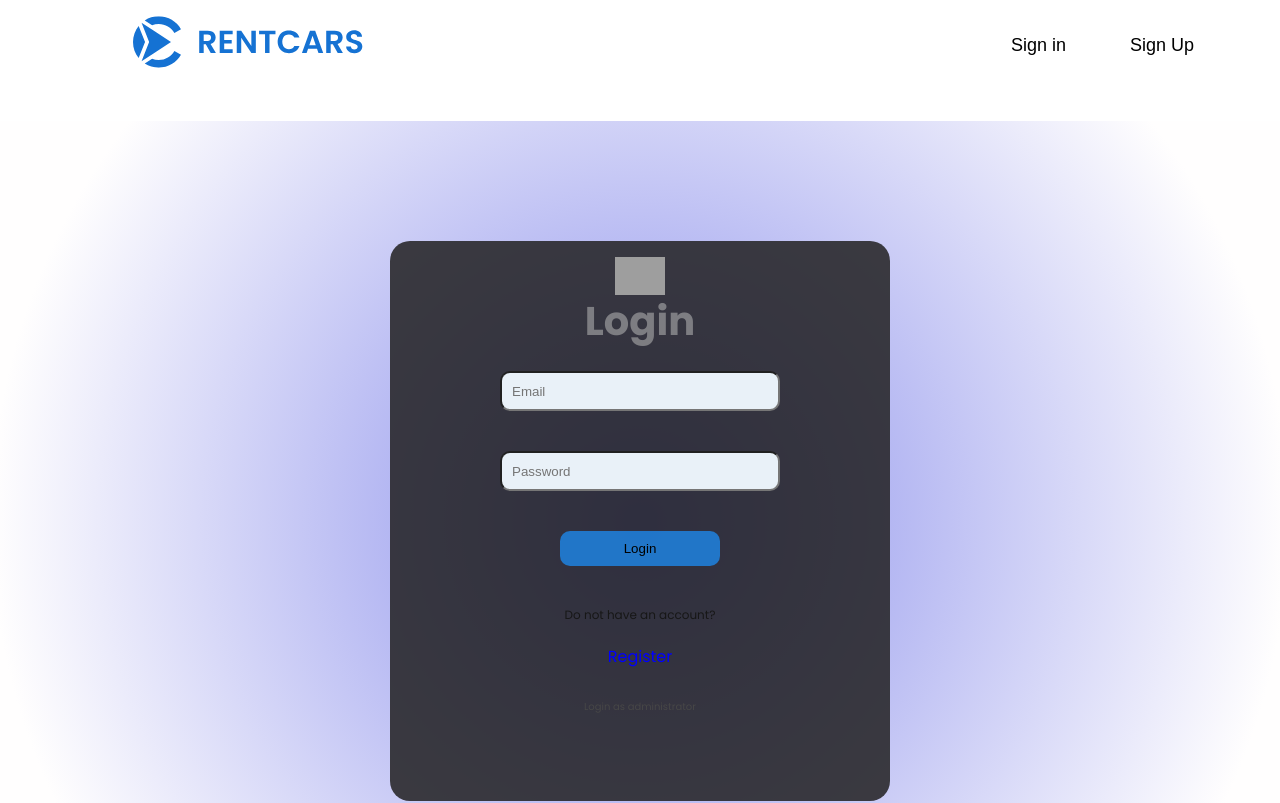
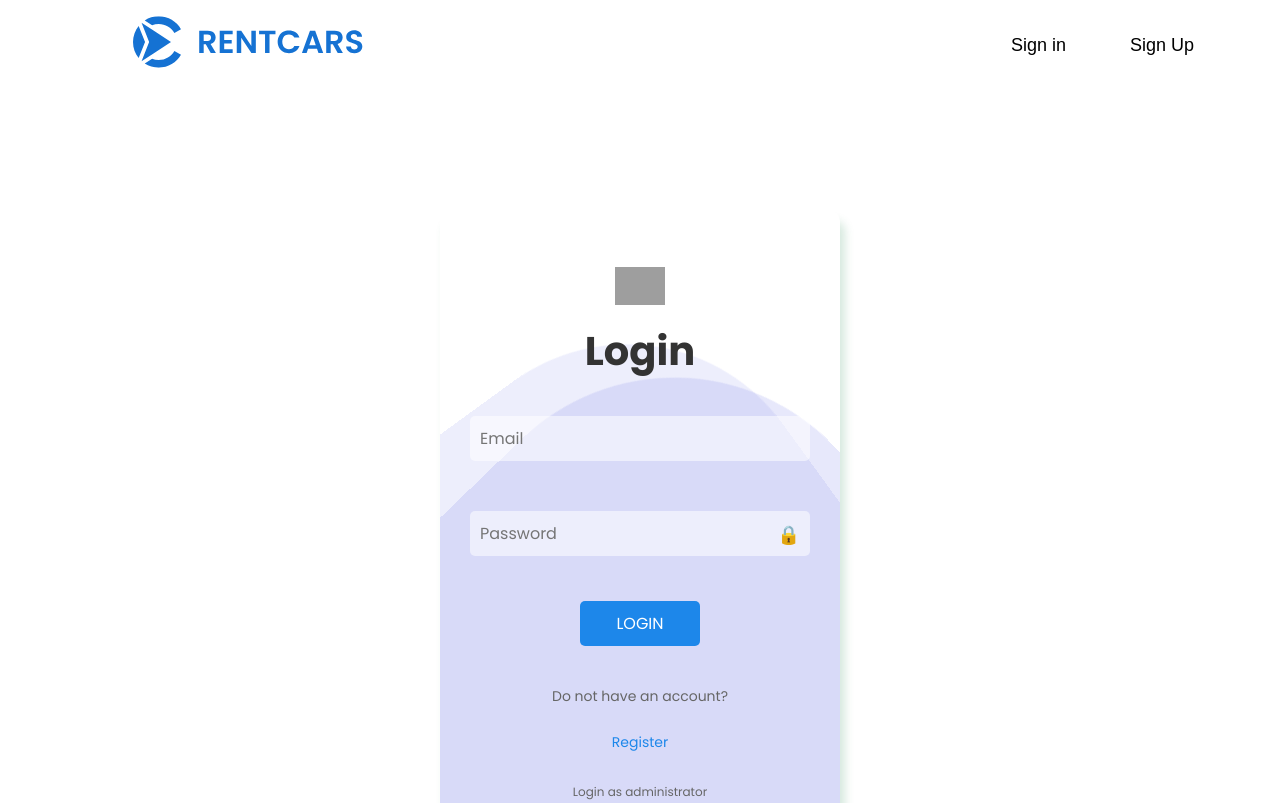
Before and after one commit to sreyas-sc/CarRental-FrontEnd, a Next.js app: page /Auth/Login in a window 1280 px wide. Shown: the top 803 px of the page. Built offline with nearby package versions, Linux system fonts and the light colour scheme; grey boxes are pictures that could not be loaded; what apollo-upload-client would draw is missing.

Commit message:
login page fix

```diff
--- a/package.json
+++ b/package.json
@@ -31,7 +31,9 @@
     "react": "^18",
     "react-dom": "^18",
     "react-icons": "^5.3.0",
+    "react-slick": "^0.30.2",
     "recharts": "^2.13.0",
+    "slick-carousel": "^1.8.1",
     "sweetalert2": "^11.14.1",
     "tailwindcss": "^3.4.13",
     "typesense": "^1.8.2",
@@ -45,6 +47,7 @@
     "@types/node": "^20",
     "@types/react": "^18",
     "@types/react-dom": "^18",
+    "@types/react-slick": "^0.23.13",
     "eslint": "^8",
     "eslint-config-next": "14.2.13",
     "typescript": "^5"
--- a/src/app/Admin/AdminLogin/admin-login.module.css
+++ b/src/app/Admin/AdminLogin/admin-login.module.css
@@ -1,41 +1,86 @@
 .login {
-    position: relative; /* Necessary to position the ::before pseudo-element */
+  position: relative;
   width: 100%;
-    height: 100vh; /* Full viewport height */
-    background-color: #051C34; /* Fallback background color */
-    background-image: url('/banners/backgroundbmw2.png'); /* Path to your background image */
-    background-size: contain; /* Control image size */
-    background-position: center; /* Center the image */
-    background-repeat: no-repeat; /* No repeat */
-    display: flex; /* For inner content alignment */
-    justify-content: center; /* Center content horizontally */
-    align-items: center; /* Center content vertically */
-    z-index: 1; /* Ensure the element is below the mask */
+  height: 100vh;
+  background-size: contain;
+  background-position: center;
+  background-repeat: no-repeat;
+  display: flex;
+  justify-content: center;
+  align-items: center;
+  z-index: 1;
+  overflow: hidden;
 }
 
 .login::before {
-    content: ''; /* Required to create the pseudo-element */
-    position: absolute; /* Absolute position to cover the entire container */
+  content: '';
+  position: absolute;
   top: 0;
   left: 0;
   right: 0;
   bottom: 0;
-    z-index: -1; /* Place the mask below the content but above the background */
-    pointer-events: none; /* Ensure the mask doesn't interfere with clicking */
+  z-index: -1;
+  pointer-events: none;
 }
 
-
-  .loginform{
-    width: 500px;
+.loginform {
+  width: 400px;
+  min-height: 400px;
   height: 70%;
-    background-color: rgba(30, 29, 29, 0.836);
-    border-radius: 20px;
+  background-color: rgb(108, 108, 108);
+  /* background-color: rgba(30, 29, 29, 0.836); */
+  background-color: white;
+  border-radius: 10px;
+  padding: 40px 30px 30px 30px;
+  position: relative;
+  box-shadow: 5px 10px 10px rgba(46, 139, 87, 0.2);
+  position: relative;
   display: flex;
   flex-direction: column;
   align-items: center;
+  z-index: 1;
+  overflow: hidden;
 }
 
-  .cardcarimagecontainer{
+/* Wave animations */
+.loginform::before,
+.loginform::after {
+  content: '';
+  position: absolute;
+  width: 550px;
+  height: 550px;
+  border-top-left-radius: 40%;
+  border-top-right-radius: 45%;
+  border-bottom-left-radius: 35%;
+  border-bottom-right-radius: 40%;
+  z-index: -1;
+  pointer-events: none;
+}
+
+.loginform::before {
+  left: -25%;
+  bottom: 0;
+  top: 30%;
+  background-color: rgba(134, 139, 235, 0.15); /* Reduced opacity for dark theme */
+  animation: wawes 4s infinite linear;
+  transform-origin: 50% 48%;
+}
+
+.loginform::after {
+  right: -25%;
+  bottom: 0;
+  top: 30%;
+  background-color: rgba(134, 139, 235, 0.2); /* Changed to match your button color */
+  animation: wawes 5s infinite;
+  transform-origin: 50% 52%;
+}
+
+@keyframes wawes {
+  from { transform: rotate(0deg); }
+  to { transform: rotate(360deg); }
+}
+
+.cardcarimagecontainer {
   width: 50px;
   height: 50px;
   display: flex;
@@ -43,65 +88,94 @@
   align-items: center;
   justify-content: center;
 }
-  .logintext{
+
+.logintext {
   margin-top: 10px;
   font-size: 25px;
   font-weight: 800;
-    color: #b2b2b393;
+  color: #282e8593;
 }
-.inputfields{
-  margin-top: 20px;
+
+.inputfields {
+  width: 100%;
   display: flex;
   flex-direction: column;
-  gap: 40px;
-  width: 80%;
+  gap: 20px;
   align-items: center;
 }
 
-.emailinput{
-  width: 70%;
-  height: 40px;
-  color: black;
-  background-color: rgba(240, 248, 255, 0.966);
-  border-radius: 10px;
+.emailinput,
+.passwordinput {
+  font-family: inherit;
+  display: block;
+  border-radius: 5px;
+  font-size: 16px;
+  background: rgba(255, 255, 255, 0.53);
+  width: 100%;
+  border: none;
+  /* border: 1px solid #ddd; */
   padding: 10px;
+  margin: 15px 0;
+  color: rgb(134, 139, 235);
+}
+
+.passwordinputcontainer {
+  position: relative;
+  width: 100%;
+}
+
+.passwordinput {
+  width: 100%;
+  padding-right: 40px; /* Add space for the eye icon */
+}
+
+.togglePassword {
+  position: absolute;
+  right: 10px;
+  top: 50%;
+  transform: translateY(-50%);
+  cursor: pointer;
+  font-size: 18px; /* Adjust the size of the eye icon */
 }
 
 
-.passwordinput{
-  width: 70%;
-  height: 40px;
-  background-color: rgba(240, 248, 255, 0.966);
-  color: black;
-  border-radius: 10px;
-  padding: 10px;
+.loginbutton {
+  font-family: inherit;
+  cursor: pointer;
+  color: #fff;
+  font-size: 16px;
+  text-transform: uppercase;
+  width: 120px;
+  border: 0;
+  padding: 10px 0;
+  margin-top: 10px;
+  border-radius: 5px;
+  background-color: rgb(29, 135, 234);
+  transition: background-color 300ms;
 }
 
-.loginbutton{
-  width: 40%;
-  padding: 10px 30px;
-  border-radius: 10px;
-  cursor: pointer;
-  background-color: rgb(29, 135, 234, 0.8);
-  border: none;
+.loginbutton:hover {
+  background-color: rgb(25, 118, 204);
 }
-.loginbutton:hover{
-  background-color: rgb(29, 135, 234);
+.registertext {
+  font-size: 12px;
+  color: #b2b2b393;
 }
 
-.registertext{
-  font-size: 12px;
-}
-
-.registerlink{
+.registerlink {
   margin-top: -20px;
-  color: blue;
+  color: rgb(29, 135, 234);
   cursor: pointer;
 }
 
-.isadmin{
+.isadmin {
   font-size: 10px;
   margin-top: -10px;
   color: rgb(71, 71, 71);
   cursor: pointer;
 }
+
+.registerlink:hover,
+.isadmin:hover {
+  text-decoration: underline;
+}
--- a/src/app/Admin/DashBoard/admin-dashboard.module.css
+++ b/src/app/Admin/DashBoard/admin-dashboard.module.css
@@ -17,7 +17,7 @@
     display: flex;
     flex-direction: column;
     position: relative;
-    border: 1px solid rgba(20, 114, 222, 0.429);
+    /* border: 1px solid rgba(20, 114, 222, 0.429); */
     border-radius: 30px;
     margin-left: 10px;
     margin-top: 10px;
@@ -30,6 +30,7 @@
     /* display: none; */
     width: 1px;
     border-color:transparent ;
+    background-color: transparent;
     /* box-shadow: none; */
     /* border: none; */
 
@@ -43,7 +44,7 @@
 .toggleButton {
     position: absolute;
     top: 0px;
-    right: -25px;
+    /* right: 25px; */
     background-color: #34373B;
     color: white;
     border: none;
--- a/src/app/Auth/Login/login-page.module.css
+++ b/src/app/Auth/Login/login-page.module.css
@@ -1,42 +1,78 @@
 .login {
   position: relative;
   width: 100%;
-    height: 100vh; /* Full viewport height */
-    background: rgb(134,139,235);
-    background: radial-gradient(circle, rgba(134,139,235,1) 0%, rgba(255,254,254,1) 86%);
-    background-size: contain; /* Control image size */
-    background-position: center; /* Center the image */
-    background-repeat: no-repeat; /* No repeat */
-    display: flex; /* For inner content alignment */
-    justify-content: center; /* Center content horizontally */
-    align-items: center; /* Center content vertically */
-    z-index: 1; /* Ensure the element is below the mask */
+  height: 100vh;
+  /* background: rgb(134,139,235); */
+  /* background: radial-gradient(circle, rgba(134,139,235,1) 0%, rgba(255,254,254,1) 86%); */
+  background-size: contain;
+  background-position: center;
+  background-repeat: no-repeat;
+  display: flex;
+  justify-content: center;
+  align-items: center;
 }
 
-  .login::before {
-    content: ''; /* Required to create the pseudo-element */
-    position: absolute; /* Absolute position to cover the entire container */
-    top: 0;
-    left: 0;
-    right: 0;
+.loginform {
+  width: 400px;
+  min-height: 400px; /* Fixed minimum height */
+  background-color: white;
+  border-radius: 10px;
+  padding: 40px 30px 30px 30px;
+  position: relative;
+  box-shadow: 5px 10px 10px rgba(46, 139, 87, 0.2);
+  display: flex;
+  flex-direction: column;
+  align-items: center;
+  z-index: 1; /* Ensure it's above the waves */
+  overflow: hidden; /* Contain waves within the form */
+}
+
+/* Wave animations */
+.loginform::before,
+.loginform::after {
+  content: '';
+  position: absolute;
+  width: 550px; /* Reduce size to fit inside the form */
+  height: 550px; /* Reduce size to fit inside the form */
+  border-top-left-radius: 40%;
+  border-top-right-radius: 45%;
+  border-bottom-left-radius: 35%;
+  border-bottom-right-radius: 40%;
+  z-index: -1;
+  pointer-events: none; /* Prevent interference with form interactions */
+}
+
+.loginform::before {
+  /* bottom: -25%; */
+  left: -25%;
   bottom: 0;
-    z-index: -1; /* Place the mask below the content but above the background */
-    pointer-events: none; /* Ensure the mask doesn't interfere with clicking */
+  /* top: 60; */
+  top: 30%;
+  background-color: rgba(134, 139, 235, 0.15); /* Adjust color */
+  animation: wawes 4s infinite linear;
+  transform-origin: 50% 48%;
+}
+
+.loginform::after {
+  right: -25%;
+  bottom: 0;
+  top: 30%;
+  background-color: rgba(134, 139, 235, 0.2); /* Adjust color */
+  animation: wawes 5s infinite;
+  transform-origin: 50% 52%;
+}
+
+@keyframes wawes {
+  from {
+    transform: rotate(0deg);
+  }
+  to {
+    transform: rotate(360deg);
+  }
 }
 
 
-  .loginform{
-    width: 500px;
-    height: 70%;
-    min-height: fit-content;
-    background-color: rgba(30, 29, 29, 0.836);
-    border-radius: 20px;
-    display: flex;
-    flex-direction: column;
-    align-items: center;
-  }
-
-  .cardcarimagecontainer{
+.cardcarimagecontainer {
   width: 50px;
   height: 50px;
   display: flex;
@@ -44,70 +80,104 @@
   align-items: center;
   justify-content: center;
 }
-  .logintext{
+
+.logintext {
   font-size: 40px;
   font-weight: 800;
-    color: #b2b2b393;
+  color: #333;
+  margin: 20px 0;
 }
-.inputfields{
-  margin-top: 20px;
+
+.inputfields {
+  width: 100%;
   display: flex;
   flex-direction: column;
-  gap: 40px;
-  width: 80%;
+  gap: 20px;
   align-items: center;
 }
 
-.error{
-  color: red;
-
+.emailinput,
+.passwordinput {
+  font-family: inherit;
+  display: block;
+  border-radius: 5px;
+  font-size: 16px;
+  background: rgba(255, 255, 255, 0.53);
+  width: 100%;
+  border: none;
+  /* border: 1px solid #ddd; */
+  padding: 10px;
+  margin: 15px 0;
+  color: rgb(134, 139, 235);
 }
 
-.emailinput{
-  width: 70%;
-  height: 40px;
-  color: black;
-  background-color: rgba(240, 248, 255, 0.966);
-  border-radius: 10px;
-  padding: 10px;
+.passwordinputcontainer {
+  position: relative;
+  width: 100%;
+}
+
+.passwordinput {
+  width: 100%;
+  padding-right: 40px; /* Add space for the eye icon */
+}
+
+.togglePassword {
+  position: absolute;
+  right: 10px;
+  top: 50%;
+  transform: translateY(-50%);
+  cursor: pointer;
+  font-size: 18px; /* Adjust the size of the eye icon */
 }
 
 
-.passwordinput{
-  width: 70%;
-  height: 40px;
-  background-color: rgba(240, 248, 255, 0.966);
-  color: black;
-  border-radius: 10px;
-  padding: 10px;
+.loginbutton {
+  font-family: inherit;
+  cursor: pointer;
+  color: #fff;
+  font-size: 16px;
+  text-transform: uppercase;
+  width: 120px;
+  border: 0;
+  padding: 10px 0;
+  margin-top: 10px;
+  border-radius: 5px;
+  background-color: rgb(29, 135, 234);
+  transition: background-color 300ms;
 }
 
-.loginbutton{
-  width: 40%;
-  padding: 10px 30px;
-  border-radius: 10px;
-  cursor: pointer;
-  background-color: rgb(29, 135, 234, 0.8);
-  border: none;
-}
-.loginbutton:hover{
-  background-color: rgb(29, 135, 234);
+.loginbutton:hover {
+  background-color: rgb(25, 118, 204);
 }
 
-.registertext{
-  font-size: 12px;
+.error {
+  color: #ff3333;
+  margin: 10px 0;
 }
 
-.registerlink{
-  margin-top: -20px;
-  color: blue;
-  cursor: pointer;
+.registertext {
+  font-size: 14px;
+  color: #666;
+  margin: 20px 0 5px 0;
 }
 
-.isadmin{
-  font-size: 10px;
-  margin-top: -10px;
-  color: rgb(71, 71, 71);
+.registerlink {
+  color: rgb(29, 135, 234);
   cursor: pointer;
-  margin-bottom: 20px;
+  font-size: 14px;
+  text-decoration: none;
 }
+
+.isadmin {
+  font-size: 12px;
+  color: #666;
+  cursor: pointer;
+  margin-top: 10px;
+  text-decoration: none;
+}
+
+/* Add hover effects for links */
+.registerlink:hover,
+.isadmin:hover {
+  text-decoration: underline;
+}
--- a/src/app/Auth/Login/page.tsx
+++ b/src/app/Auth/Login/page.tsx
@@ -1,4 +1,3 @@
-// Login.jsx
 'use client'
 import React, { useState } from 'react';
 import styles from './login-page.module.css';
@@ -7,7 +6,7 @@ import { useMutation } from '@apollo/client';
 import gql from 'graphql-tag';
 import Swal from 'sweetalert2';
 import Link from 'next/link';
-
+import { BiSolidHide } from "react-icons/bi";
 
 const LOGIN_USER = gql`
   mutation Login($email: String!, $password: String!) {
@@ -23,6 +22,8 @@ const LOGIN_USER = gql`
         state
         imageUrl
       }
+      status
+      message
     }
   }
 `;
@@ -30,29 +31,59 @@ const LOGIN_USER = gql`
 const Login = () => {
   const [email, setEmail] = useState('');
   const [password, setPassword] = useState('');
-  const [loginUser, { loading, error }] = useMutation(LOGIN_USER);
+  const [loginUser, { loading }] = useMutation(LOGIN_USER);
+  const [showPassword, setShowPassword] = useState(false); // Added state for toggling password visibility
+
 
   const handleLogin = async (e: any) => {
     e.preventDefault();
     try {
       const { data } = await loginUser({ variables: { email, password } });
+
+      if (data.login.status === 200) {
         // Store the token and user details in session storage
         sessionStorage.setItem('token', data.login.token);
         sessionStorage.setItem('user', JSON.stringify(data.login.user));
-      // Redirect or perform further actions upon successful login
+
         const userName = data.login.user.name;
-
-
         Swal.fire({
           icon: 'success',
           title: 'Login Successful',
           text: `Welcome back ${userName}`,
         }).then(() => {
-        // Redirect or perform further actions upon successful login
-        window.location.href = '/'; // Adjust the redirect path as needed
+          window.location.href = '/';
         });
-    } catch (err) {
-      console.error(err);
+      }
+    } catch (err: any) {
+      const errorStatus = err.graphQLErrors[0]?.extensions?.status || 500;
+      let errorMessage = 'An unexpected error occurred';
+      let errorTitle = 'Error';
+
+      switch (errorStatus) {
+        case 404:
+          errorTitle = 'User Not Found';
+          errorMessage = 'No user found with this email';
+          break;
+        case 422:
+          if (err.graphQLErrors[0]?.extensions?.passwordMismatch) {
+            errorTitle = 'Invalid Password';
+            errorMessage = 'The password you entered is incorrect';
+          } else {
+            errorTitle = 'Validation Error';
+            errorMessage = err.graphQLErrors[0]?.extensions?.validationError || 'Please check your input';
+          }
+          break;
+        case 500:
+          errorTitle = 'Server Error';
+          errorMessage = 'Something went wrong. Please try again later';
+          break;
+      }
+
+      Swal.fire({
+        icon: 'error',
+        title: errorTitle,
+        text: errorMessage,
+      });
     }
   };
 
@@ -76,20 +107,27 @@ const Login = () => {
             placeholder="Email"
             value={email}
             onChange={(e) => setEmail(e.target.value)}
-            // required
+            required
           />
+          <div className={styles.passwordinputcontainer}> {/* Container for password field and icon */}
             <input
-            type="password"
+              type={showPassword ? 'text' : 'password'}
               className={styles.passwordinput}
               placeholder="Password"
               value={password}
               onChange={(e) => setPassword(e.target.value)}
-            // required
+              required
             />
+            <span
+              className={styles.togglePassword}
+              onClick={() => setShowPassword(!showPassword)}
+            >
+              {showPassword ? '🔓' : '🔒'} {/* Toggle eye icon */}
+            </span>
+          </div>
           <button className={styles.loginbutton} type="submit" disabled={loading}>
             {loading ? 'Logging in...' : 'Login'}
           </button>
-          {error && <p className={styles.error}>{error.message}</p>}
 
           <p className={styles.registertext}>Do not have an account?</p>
           <Link href="/Auth/Register" legacyBehavior passHref>
--- a/src/app/Auth/Register/register-page.module.css
+++ b/src/app/Auth/Register/register-page.module.css
@@ -24,17 +24,56 @@
 
 
   .loginform{
-    min-width: 500px;
-    max-width: fit-content;
-    height: 70%;
-    background-color: rgba(30, 29, 29, 0.836);
-    border-radius: 20px;
-    display: flex;
-    flex-direction: column;
-    align-items: center;
-    padding-top: 30px;
-    padding-bottom: 30px;
+    width: 400px;
+  min-height: 400px; /* Fixed minimum height */
+  background-color: white;
+  border-radius: 10px;
+  padding: 40px 30px 30px 30px;
+  position: relative;
+  box-shadow: 5px 10px 10px rgba(46, 139, 87, 0.2);
+  display: flex;
+  flex-direction: column;
+  align-items: center;
+  z-index: 1; /* Ensure it's above the waves */
+  overflow: hidden; /* Contain waves within the form */
   }
+
+  .loginform::before,
+  .loginform::after {
+  content: '';
+  position: absolute;
+  width: 750px; /* Reduce size to fit inside the form */
+  height: 750px;
+  border-top-left-radius: 40%;
+  border-top-right-radius: 45%;
+  border-bottom-left-radius: 35%;
+  border-bottom-right-radius: 40%;
+  z-index: -1;
+  pointer-events: none; /* Prevent interference with form interactions */
+}
+
+.loginform::before {
+  left: -95%;
+  background-color: rgba(134, 139, 235, 0.15); /* Adjust color */
+  animation: wawes 4s infinite linear;
+  transform-origin: 50% 48%;
+}
+
+.loginform::after {
+  left: -95%;
+  background-color: rgba(134, 139, 235, 0.2); /* Adjust color */
+  animation: wawes 5s infinite;
+  transform-origin: 50% 52%;
+}
+
+@keyframes wawes {
+  from {
+    transform: rotate(0deg);
+  }
+  to {
+    transform: rotate(360deg);
+  }
+}
 
   .cardcarimagecontainer{
     width: 50px;
@@ -64,14 +103,16 @@
   gap: 10px;
   width: 80%;
   align-items: center;
+  /* border: none; */
 }
 
 .emailinput{
   width: 70%;
   height: 40px;
   color: black;
-  background-color: rgba(240, 248, 255, 0.966);
-  border-radius: 10px;
+  background-color: rgba(255, 255, 255, 0.21);
+  /* border-radius: 10px; */
+  border: none;
   padding: 10px;
 }
 
@@ -79,7 +120,7 @@
 .passwordinput{
   width: 70%;
   height: 40px;
-  background-color: rgba(240, 248, 255, 0.966);
+  background-color: rgba(255, 255, 255, 0.21);
   color: black;
   border-radius: 10px;
   padding: 10px;
@@ -88,7 +129,7 @@
 .phoneinput{
     width: 70%;
   height: 40px;
-  background-color: rgba(240, 248, 255, 0.966);
+  background-color: rgba(255, 255, 255, 0.21);
   color: black;
   border-radius: 10px;
   padding: 10px;
--- a/src/app/globals.css
+++ b/src/app/globals.css
@@ -1,3 +1,8 @@
+@import "/node_modules/slick-carousel/slick/slick.css";
+@import "/node_modules/slick-carousel/slick/slick-theme.css";
+
+
+
 :root {
   --background: #ffffff;
   --foreground: #171717;
```
Also changed, not shown: src/app/Admin/AddRentableVehicles/page.tsx (+80 -3 lines), src/app/Admin/AdminLogin/page.tsx (+12 -2 lines), src/app/Admin/ViewCars/page.tsx (+6 -1 lines), 1 other file (tests, documents, lock files or other folders). Lines whose indentation alone changed are shown as unchanged.
